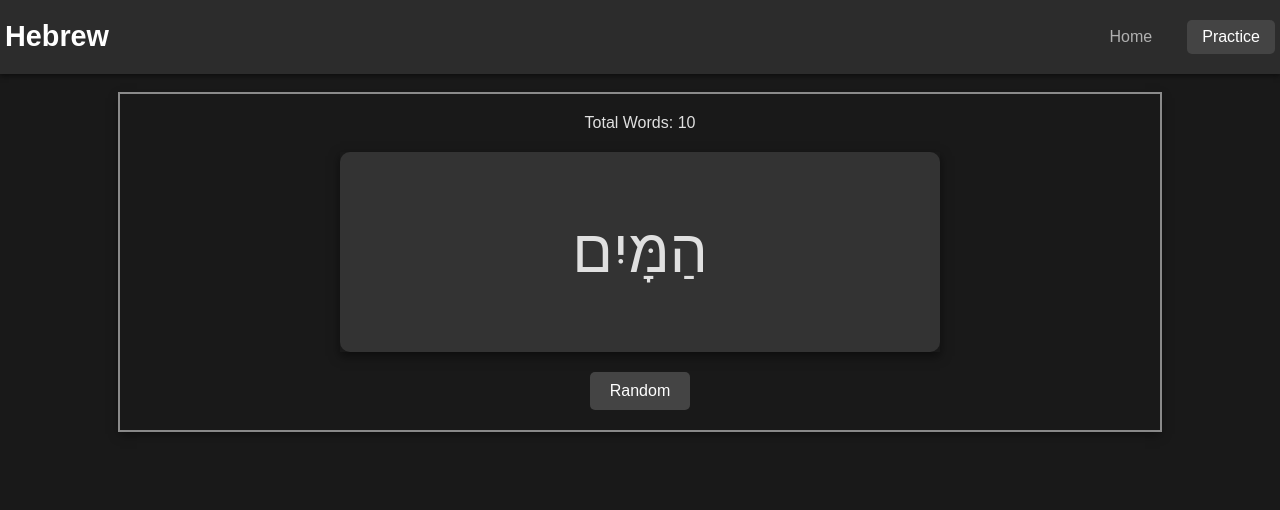
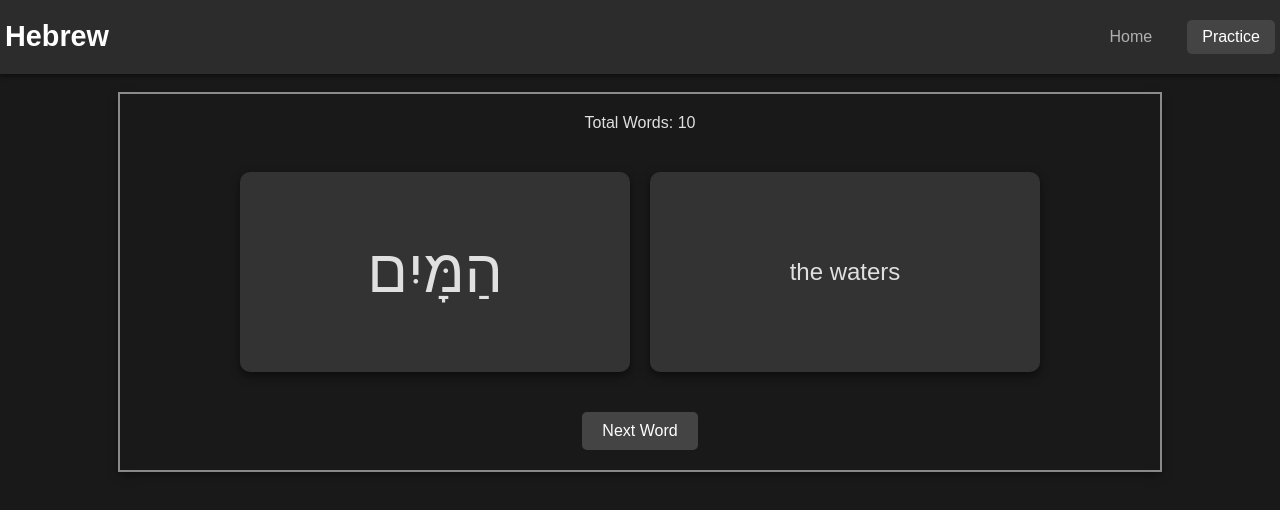
Before and after one commit to trinitarianbeliever/Hebrew, a plain HTML site: page index.html in a window 1280 px wide. Both pictures are taken after a click on the link "Practice". Drawn offline with Linux system fonts and the light colour scheme.

Commit message:
25 09 24

```diff
--- a/index.html
+++ b/index.html
@@ -145,40 +145,27 @@
             display: flex;
         }
         #practice-page {
-            display: block;
-            display: flex; /* Make practice page a flex container */
+            display: flex; /* Changed from block to flex for card layout */
             flex-direction: column;
-            align-items: center; /* Center items horizontally */
+            align-items: center;
         }
 
-        /* Flashcard specific styling */
-        .flashcard-container {
+        /* Styles for the two new cards on the practice page */
+        .dual-card-container {
+            display: flex;
+            gap: 20px;
+            justify-content: center;
             width: 100%;
-            max-width: 600px;
-            height: 200px;
-            perspective: 1000px;
-            margin: 0 auto;
+            max-width: 800px; /* Adjust max width as needed */
+            margin: 20px auto;
         }
 
-        .flashcard {
-            width: 100%;
-            height: 100%;
-            position: relative;
-            transform-style: preserve-3d;
-            cursor: pointer;
+        .card {
+            background-color: #333;
+            border-radius: 10px;
             box-shadow: 0 4px 10px rgba(0, 0, 0, 0.5);
-        }
-
-        .flashcard.flipped {
-            transform: rotateY(180deg);
-        }
-
-        .flashcard-side {
-            position: absolute;
-            width: 100%;
-            height: 100%;
-            border-radius: 10px;
-            backface-visibility: hidden;
+            width: 50%;
+            height: 200px;
             display: flex;
             align-items: center;
             justify-content: center;
@@ -188,15 +175,12 @@
             text-align: center;
         }
 
-        .flashcard-front {
-            background-color: #333;
+        .hebrew-card {
             direction: rtl;
             font-size: 60px; /* Specific font size for the Hebrew side */
         }
 
-        .flashcard-back {
-            background-color: #333;
-            transform: rotateY(180deg);
+        .english-card {
             direction: ltr;
         }
 
@@ -246,13 +230,11 @@
             <!-- Practice Page -->
             <div class="content-box hidden" id="practice-page">
                 <div id="flashcard-counter" class="flashcard-counter"></div>
-                <div class="flashcard-container">
-                    <div class="flashcard" id="flashcard">
-                        <div class="flashcard-side flashcard-front" id="flashcard-front"></div>
-                        <div class="flashcard-side flashcard-back" id="flashcard-back"></div>
-                    </div>
+                <div class="dual-card-container">
+                    <div class="card hebrew-card" id="hebrew-card"></div>
+                    <div class="card english-card" id="english-card"></div>
                 </div>
-                <button id="random-btn" class="random-btn">Random</button>
+                <button id="random-btn" class="random-btn">Next Word</button>
             </div>
 
             <div class="nav-arrow right-arrow">&gt;</div>
@@ -277,9 +259,8 @@
 
             // Define the words and their meanings as an array of objects
             let words = [];
-            const flashcard = document.getElementById('flashcard');
-            const flashcardFront = document.getElementById('flashcard-front');
-            const flashcardBack = document.getElementById('flashcard-back');
+            const hebrewCard = document.getElementById('hebrew-card');
+            const englishCard = document.getElementById('english-card');
             const randomBtn = document.getElementById('random-btn');
             const flashcardCounter = document.getElementById('flashcard-counter');
 
@@ -332,16 +313,9 @@
                 const randomIndex = Math.floor(Math.random() * words.length);
                 const randomWord = words[randomIndex];
 
-                // Set text for both sides
-                flashcardFront.textContent = randomWord.hebrew;
-                flashcardBack.textContent = randomWord.english;
-
-                // Randomly show front or back first
-                if (Math.random() > 0.5) {
-                    flashcard.classList.add('flipped');
-                } else {
-                    flashcard.classList.remove('flipped');
-                }
+                // Set text for both new cards
+                hebrewCard.textContent = randomWord.hebrew;
+                englishCard.textContent = randomWord.english;
             }
 
             function updateUI() {
@@ -417,15 +391,10 @@
                 } else if (!practicePage.classList.contains('hidden')) {
                     if (event.key === 'Enter') {
                         renderFlashcard();
-                    } else if (event.key === ' ') { // Spacebar key
-                        flashcard.classList.toggle('flipped');
+                    } else if (event.key === 'ArrowRight' || event.key === 'ArrowLeft') {
+                        renderFlashcard();
                     }
                 }
-            });
-
-            // Flashcard functionality
-            flashcard.addEventListener('click', () => {
-                flashcard.classList.toggle('flipped');
             });
 
             randomBtn.addEventListener('click', () => {
```
